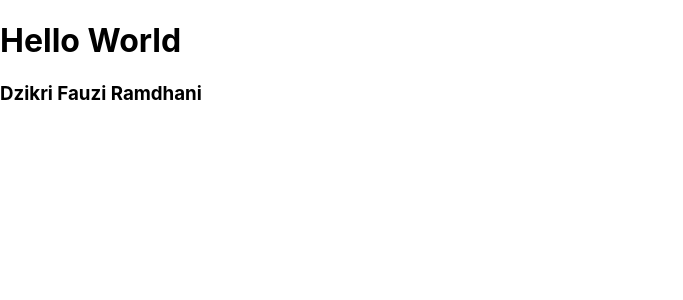
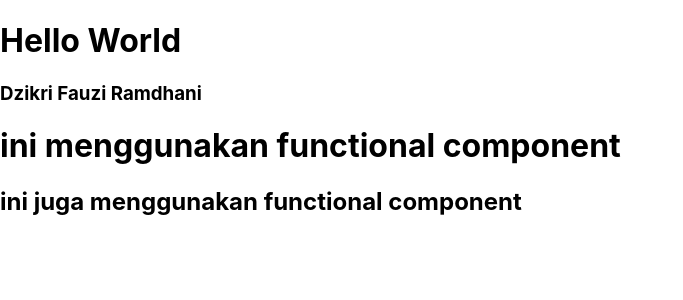
Before and after one commit to dzikfr/dzikfr-belajar-reactjs, a React (Create React App) app: page / in a window 1280 px wide. Shown: the top 300 px of the page, without its empty margins (0-683 px from the left). Built offline with nearby package versions, Linux system fonts and the light colour scheme.

Commit message:
02-08-2024

```diff
--- a/src/materi/komponen/index.jsx
+++ b/src/materi/komponen/index.jsx
@@ -1,11 +1,13 @@
 import React from "react";
 import ClassComponent from "./pembahasan/ClassComponent";
+import FunctionalComponent from "./pembahasan/FunctionalComponent";
 
 export default class Komponen extends React.Component{
     render(){
         return(
             <div>
                 <ClassComponent/>
+                <FunctionalComponent/>
             </div>
         )
     }
--- /dev/null
+++ b/src/materi/komponen/pembahasan/FunctionalComponent.jsx
@@ -0,0 +1,10 @@
+const FunctionalComponent = () =>{
+    return(
+        <div>
+        <h1>ini menggunakan functional component</h1>
+        <h2>ini juga menggunakan functional component</h2>
+        </div>
+    )
+}
+
+export default FunctionalComponent;
```
